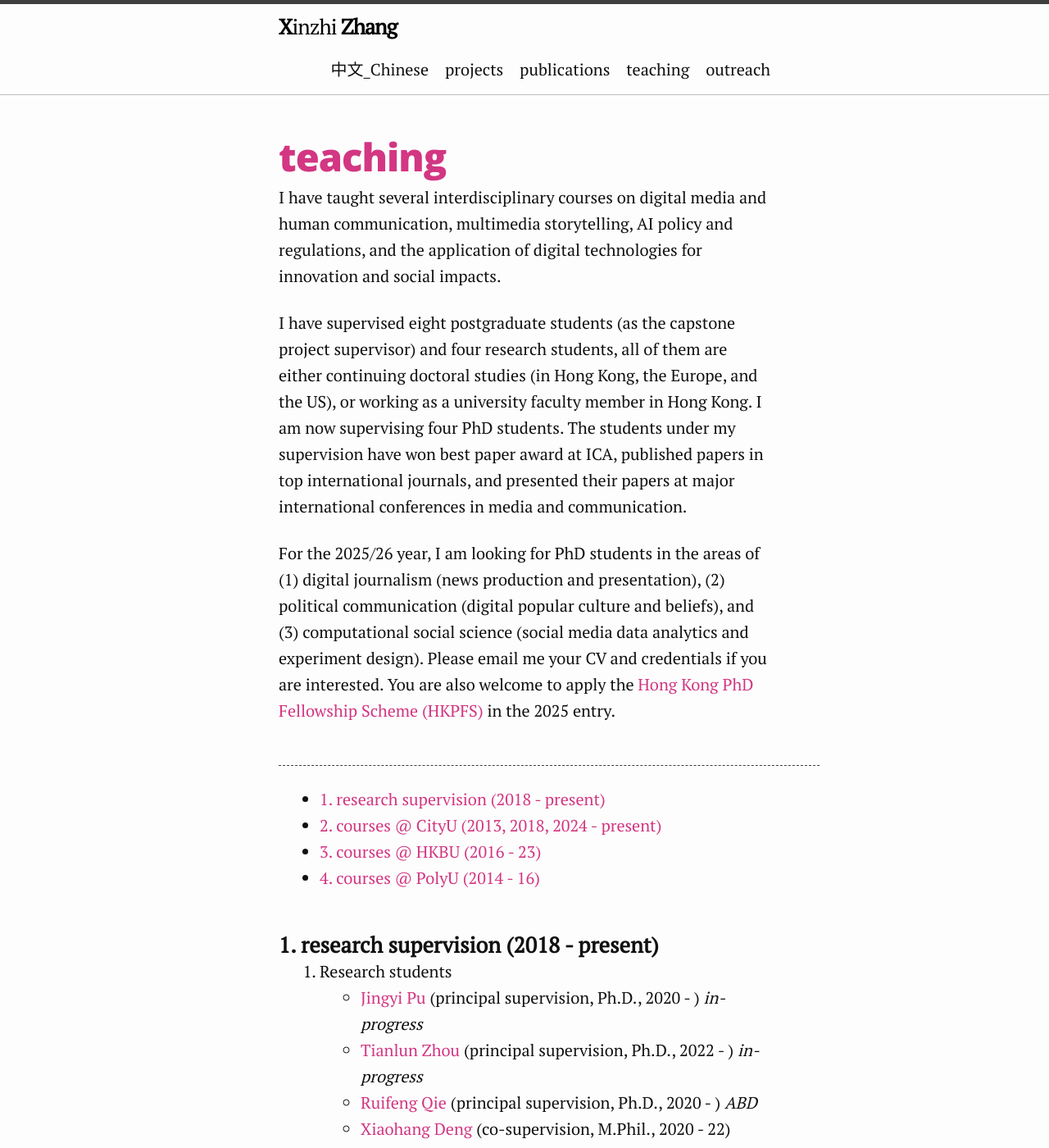
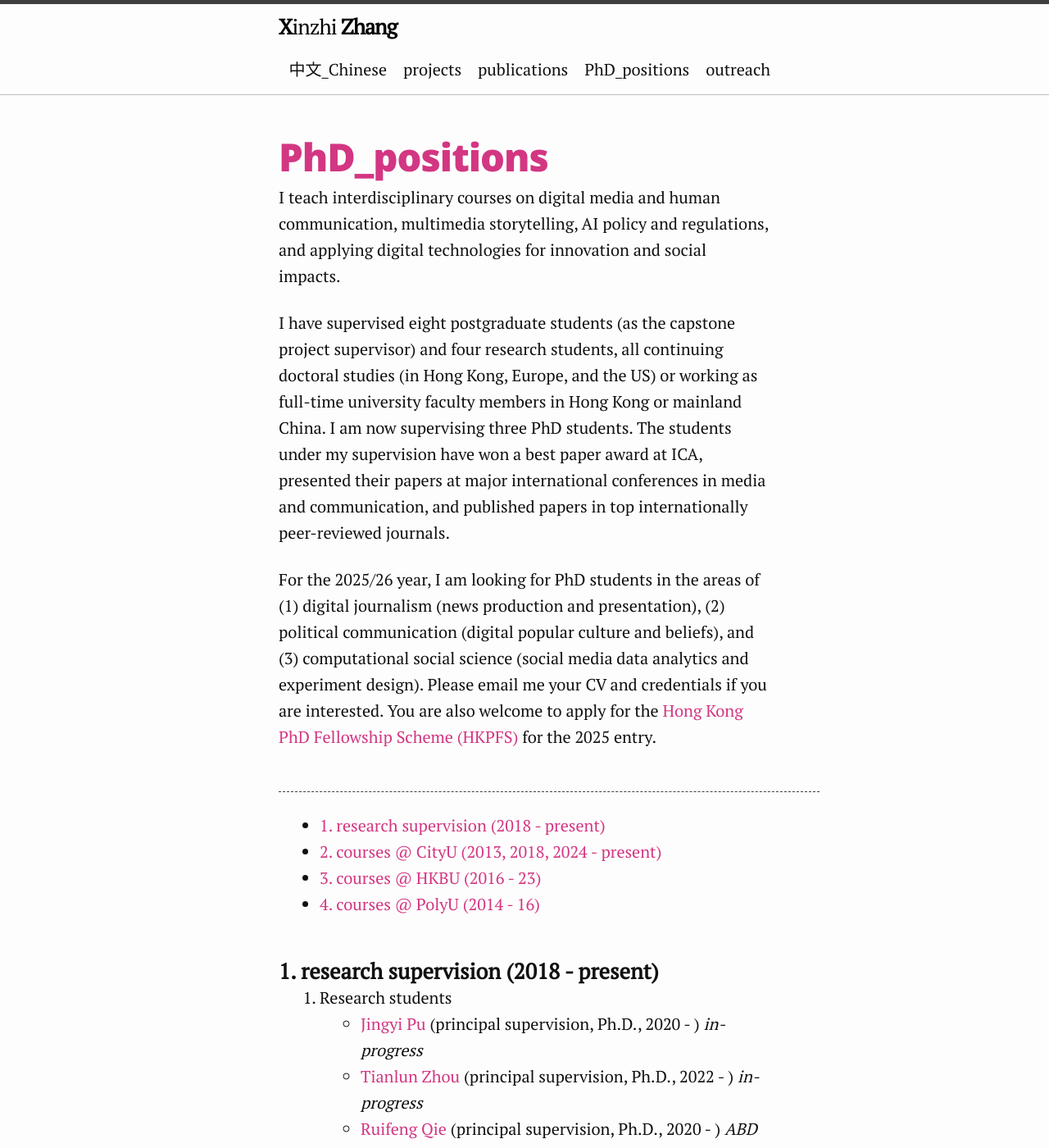
Before and after one commit to xzzhang2/xzzhang2.github.io, a Jekyll site: the page built from pages/teaching.md, in a window 1280 px wide and 1400 px high. Shown: the whole window at 82% size. Built offline with Jekyll 4.4.1, drawn with Linux system fonts in a browser that asks for light colours; some of the changed text lies outside the part shown.

Commit message:
updating information

```diff
--- a/pages/teaching.md
+++ b/pages/teaching.md
@@ -1,14 +1,15 @@
 ---
 layout: page
-title: teaching
-description: Xinzhi Zhang's teaching record
+title: PhD_positions
+description: Xinzhi Zhang's teaching and research supervision
 ---
 
-I have taught several interdisciplinary courses on digital media and human communication, multimedia storytelling, AI policy and regulations, and the application of digital technologies for innovation and social impacts.
+I teach interdisciplinary courses on digital media and human communication, multimedia storytelling, AI policy and regulations, and applying digital technologies for innovation and social impacts.
 
-I have supervised eight postgraduate students (as the capstone project supervisor) and four research students, all of them are either continuing doctoral studies (in Hong Kong, the Europe, and the US), or working as a university faculty member in Hong Kong. I am now supervising four PhD students. The students under my supervision have won best paper award at ICA, published papers in top international journals, and presented their papers at major international conferences in media and communication.
+I have supervised eight postgraduate students (as the capstone project supervisor) and four research students, all continuing doctoral studies (in Hong Kong, Europe, and the US) or working as full-time university faculty members in Hong Kong or mainland China. I am now supervising three PhD students. The students under my supervision have won a best paper award at ICA, presented their papers at major international conferences in media and communication, and published papers in top internationally peer-reviewed journals.
 
-For the 2025/26 year, I am looking for PhD students in the areas of (1) digital journalism (news production and presentation), (2) political communication (digital popular culture and beliefs), and (3) computational social science (social media data analytics and experiment design). Please email me your CV and credentials if you are interested. You are also welcome to apply the [Hong Kong PhD Fellowship Scheme (HKPFS)](https://cerg1.ugc.edu.hk/hkpfs/index.html) in the 2025 entry.
+For the 2025/26 year, I am looking for PhD students in the areas of (1) digital journalism (news production and presentation), (2) political communication (digital popular culture and beliefs), and (3) computational social science (social media data analytics and experiment design). Please email me your CV and credentials if you are interested. You are also welcome to apply for the [Hong Kong PhD Fellowship Scheme (HKPFS)](https://cerg1.ugc.edu.hk/hkpfs/index.html) for the 2025 entry.
+
 
 ---
 
```
Also changed, not shown: other parts of pages/teaching.md (+1 -0 lines), pages/Chinese.md (+3 -4 lines), pages/pubs.md (+1 -1 lines).
